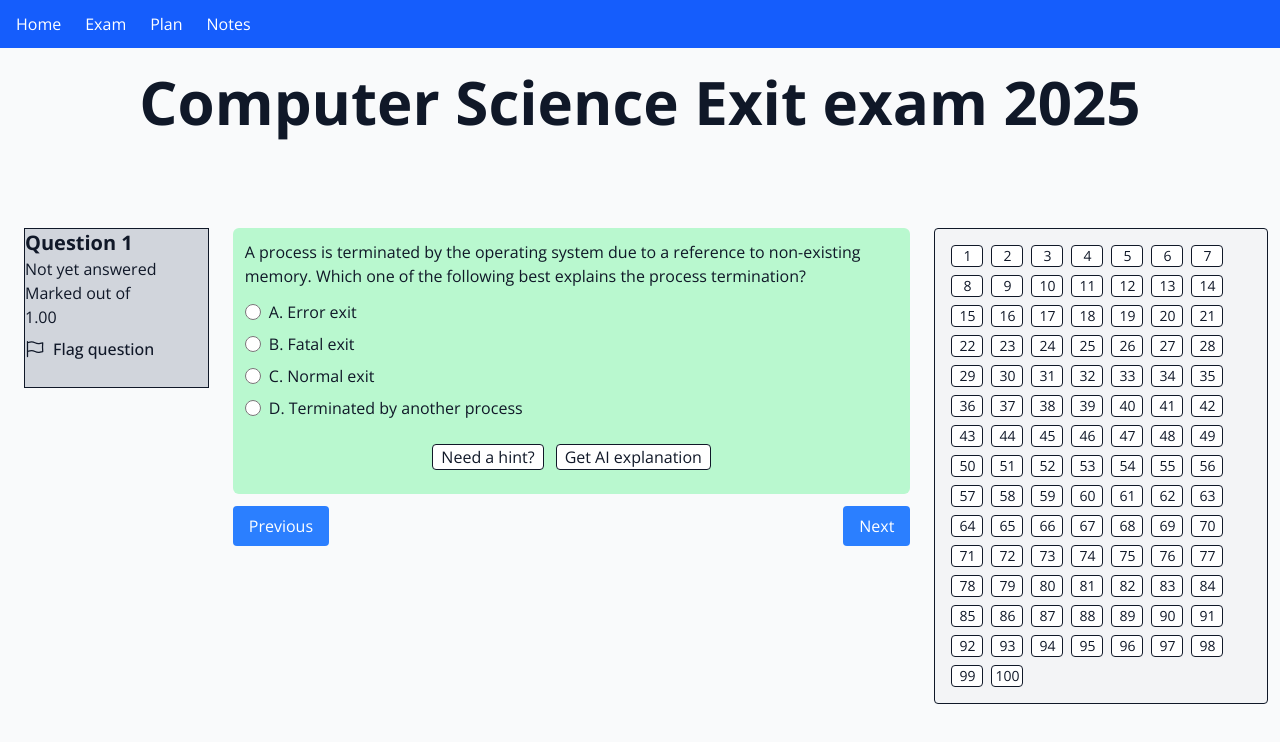
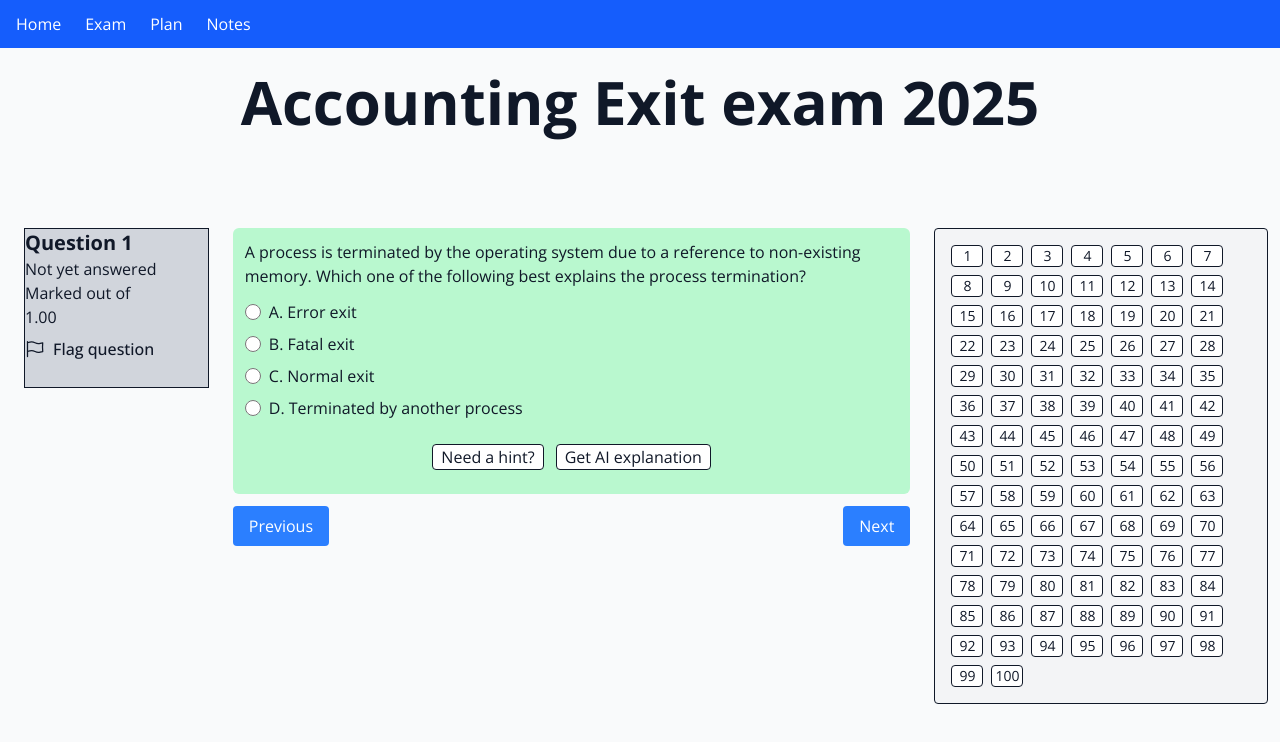
Before and after one commit to KalebYohannese/Exit_exam_Prep, a Next.js app in the folder front-end/: page /exam/1 in a window 1280 px wide. Shown: the top 742 px of the page. Built offline with nearby package versions, Linux system fonts and the light colour scheme.

Commit message:
course names 50%

```diff
--- a/front-end/src/app/_components/Card.js
+++ b/front-end/src/app/_components/Card.js
@@ -2,8 +2,8 @@ import Image from "next/image";
 import img from "/public/moe.png";
 import Link from "next/link";
 
-export default function Card({ title }) {
-  const id = 1;
+export default function Card({ course }) {
+  const { id, title } = course;
 
   return (
     <div className="max-w-sm rounded-lg overflow-hidden shadow-lg bg-white">
--- a/front-end/src/app/_components/Question.js
+++ b/front-end/src/app/_components/Question.js
@@ -37,9 +37,6 @@ export default function Question({ questions }) {
 
   return (
     <div className="w-full">
-      <h1 className="text-6xl font-bold text-center">
-        Computer Science Exit exam 2025
-      </h1>
       <div className="py-24 grid grid-cols-[15%_55%_30%] gap-6 w-full">
         <div className="bg-gray-300 border max-h-40">
           <h1 className="text-xl font-bold">Question 1</h1>
--- a/front-end/src/app/exam/[courseId]/page.js
+++ b/front-end/src/app/exam/[courseId]/page.js
@@ -1,5 +1,3 @@
-"use client";
-
 import Question from "@/components/Question";
 // import ButtonGrid from "@/components/Button";
 // import { FlagIcon } from "@heroicons/react/24/outline";
@@ -57,6 +55,30 @@ const questions = [
   },
 ];
 
-export default function Page({ params }) {
-  return <Question questions={questions} />;
+const courses = [
+  { id: 1, title: "Accounting" },
+  { id: 2, title: "Animal Science" },
+  { id: 3, title: "Biodiversity" },
+  { id: 4, title: "Biology" },
+  { id: 5, title: "Civil Engineering" },
+  { id: 6, title: "Computer Science" },
+  { id: 7, title: "Construction Technology Management" },
+  { id: 8, title: "Electrical Engineering" },
+  { id: 9, title: "Economics" },
+  { id: 10, title: "Geography" },
+  { id: 11, title: "Information Systems" },
+  { id: 12, title: "Management" },
+];
+
+export default async function Page({ params }) {
+  const id = await params.courseId;
+
+  return (
+    <div className="w-full">
+      <h1 className="text-6xl font-bold text-center">
+        {courses[id - 1].title} Exit exam 2025
+      </h1>
+      <Question questions={questions} />
+    </div>
+  );
 }
--- a/front-end/src/app/exam/page.js
+++ b/front-end/src/app/exam/page.js
@@ -3,6 +3,21 @@ import Card from "@/components/Card";
 export const metadata = {
   title: "Exam",
 };
+
+const courses = [
+  { id: 1, title: "Accounting" },
+  { id: 2, title: "Animal Science" },
+  { id: 3, title: "Biodiversity" },
+  { id: 4, title: "Biology" },
+  { id: 5, title: "Civil Engineering" },
+  { id: 6, title: "Computer Science" },
+  { id: 7, title: "Construction Technology Management" },
+  { id: 8, title: "Electrical Engineering" },
+  { id: 9, title: "Economics" },
+  { id: 10, title: "Geography" },
+  { id: 11, title: "Information Systems" },
+  { id: 12, title: "Management" },
+];
 
 export default function Page() {
   return (
@@ -11,18 +26,9 @@ export default function Page() {
         Get Answers For The Ethiopian Exit Exam Questions With The Help Of AI.
       </h1>
       <div className="grid grid-cols-1 md:grid-cols-2 lg:grid-cols-3 gap-6">
-        <Card title="Accounting" />
-        <Card title="Animal-Science" />
-        <Card title="Biodiversity" />
-        <Card title="Biology" />
-        <Card title="Civil Engineering" />
-        <Card title="Computer Science" />
-        <Card title="Construction Technology Management" />
-        <Card title="Electrical Engineering" />
-        <Card title="Economics" />
-        <Card title="Geography" />
-        <Card title="Information Systems" />
-        <Card title="Management" />
+        {courses.map((course) => (
+          <Card key={course.id} course={course} />
+        ))}
       </div>
     </div>
   );
```
Also changed, not shown: front-end/todos.txt.
